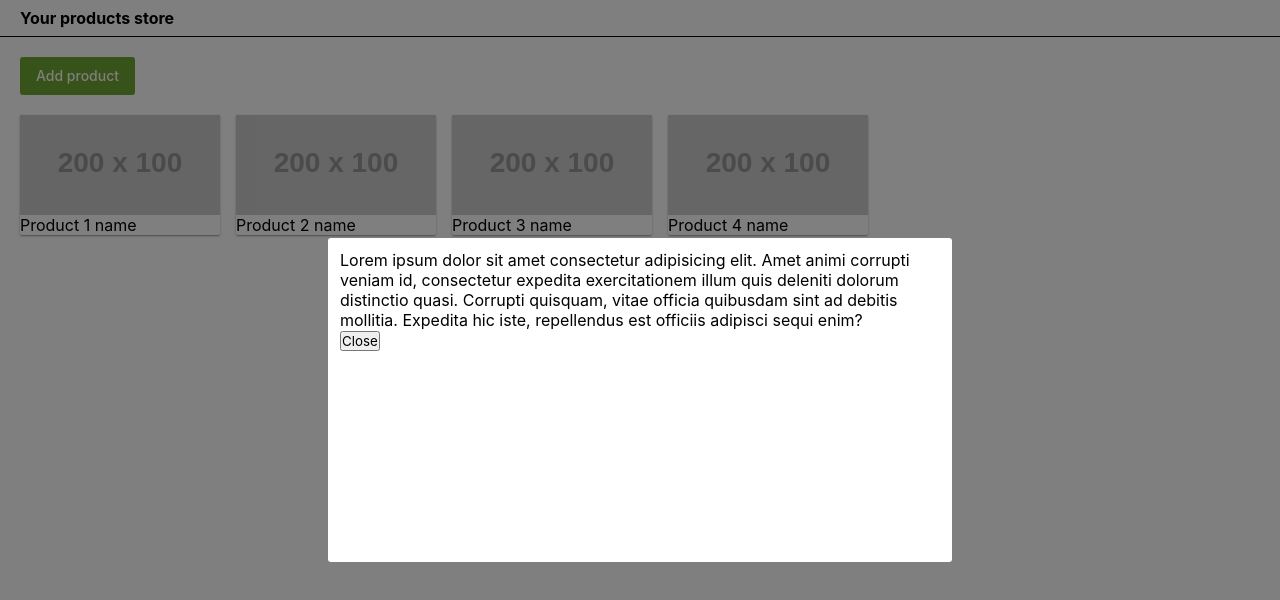
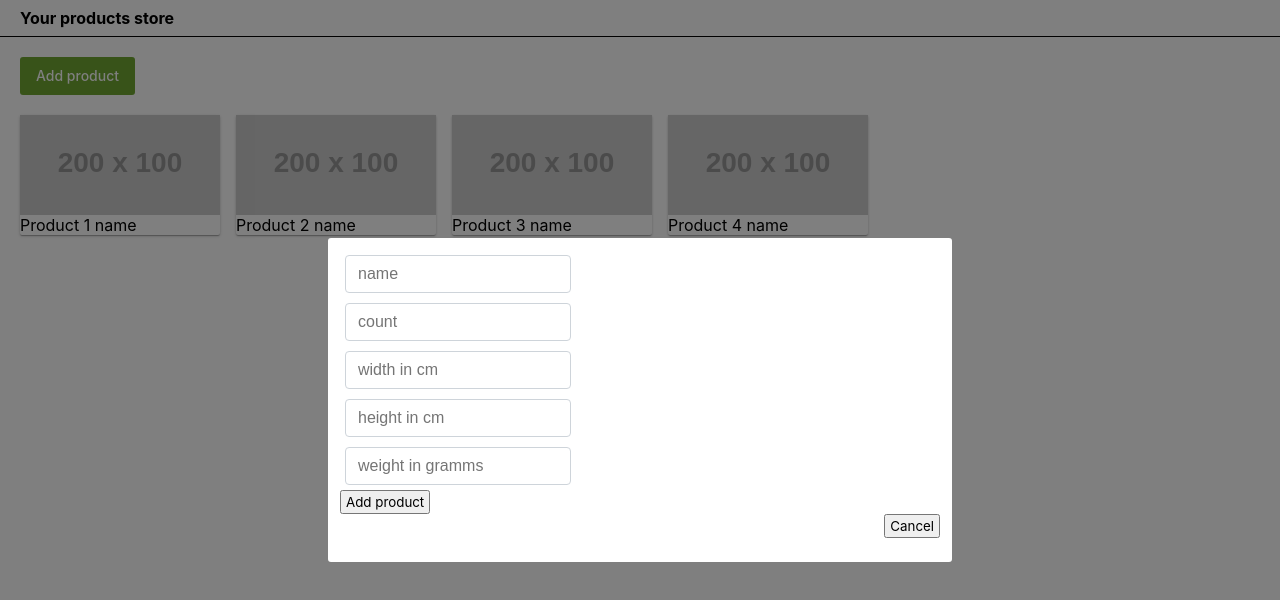
Before and after one commit to YuriiKhomik/test-products-store, a React app: page / in a window 1280 px wide. Both pictures are taken after a click on the button "Add product". Built offline with nearby package versions, Linux system fonts and the light colour scheme; data requests are answered from the project's data file; placeholder pictures from the web are drawn by us.

Commit message:
added modal window

```diff
--- a/package.json
+++ b/package.json
@@ -8,13 +8,16 @@
     "@testing-library/react": "^13.4.0",
     "@testing-library/user-event": "^13.5.0",
     "axios": "^1.3.5",
+    "formik": "^2.2.9",
     "react": "^18.2.0",
     "react-dom": "^18.2.0",
     "react-redux": "^8.0.5",
     "react-router-dom": "^6.10.0",
     "react-scripts": "5.0.1",
     "styled-components": "^5.3.9",
-    "web-vitals": "^2.1.4"
+    "styled-system": "^5.1.5",
+    "web-vitals": "^2.1.4",
+    "yup": "^1.1.0"
   },
   "scripts": {
     "start": "react-scripts start",
--- /dev/null
+++ b/src/components/AddProductForm/AddProductForm.jsx
@@ -0,0 +1,94 @@
+import { Formik, Form, Field, ErrorMessage } from "formik";
+import * as yup from "yup";
+import { Box } from "components/Box";
+import { Input } from "./AddProductForm.styled";
+
+// const schema = yup.object().shape({
+//   name: yup.string().required("please, type product name"),
+//   count: yup.number().required(),
+//   width: yup.number().required(),
+//   height: yup.number().required(),
+//   weight: yup.number().required(),
+// });
+
+const initialValues = {
+  name: "",
+  count: "",
+  width: "",
+  height: "",
+  weight: "",
+};
+
+export const AddProductForm = () => {
+  const handleSubmit = (values, { resetForm }) => {
+    console.log(values);
+    resetForm();
+  };
+  return (
+    <Formik initialValues={initialValues} onSubmit={handleSubmit}>
+      <Form autoComplete="off">
+        <Box display="flex" flexDirection="column">
+          <label htmlFor="name">
+            <Input
+              type="text"
+              name="name"
+              placeholder="name"
+              title="Enter name of the product"
+              required
+            />
+            <ErrorMessage name="name" />
+          </label>
+          <label htmlFor="count">
+            <Input
+              type="number"
+              min="0.1"
+              name="count"
+              placeholder="count"
+              pattern="[1-9]+"
+              title="Here you have to enter count of product"
+              required
+            />
+            <ErrorMessage name="count" />
+          </label>
+          <label htmlFor="width">
+            <Input
+              type="number"
+              min="0.1"
+              name="width"
+              placeholder="width in cm"
+              pattern="[0-9]+"
+              title="Enter width of product in cm"
+              required
+            />
+            <ErrorMessage name="width" />
+          </label>
+          <label htmlFor="height">
+            <Input
+              type="number"
+              min="0.1"
+              name="height"
+              placeholder="height in cm"
+              pattern="[0-9]+"
+              title="Enter height of product in cm"
+              required
+            />
+            <ErrorMessage name="height" />
+          </label>
+          <label htmlFor="weight">
+            <Input
+              type="number"
+              min="0.1"
+              name="weight"
+              placeholder="weight in gramms"
+              pattern="[0-9]+"
+              title="Enter weight of product in gramms"
+              required
+            />
+            <ErrorMessage name="weight" />
+          </label>
+          <button type="submit">Add product</button>
+        </Box>
+      </Form>
+    </Formik>
+  );
+};
--- /dev/null
+++ b/src/components/AddProductForm/AddProductForm.styled.jsx
@@ -0,0 +1,18 @@
+import styled from "styled-components";
+import { Formik, Form, Field, ErrorMessage } from "formik";
+
+export const Input = styled(Field)`
+  padding: 6px 12px;
+  margin: 5px;
+  max-width: 200px;
+  font-size: 16px;
+  font-weight: 400;
+  line-height: 1.5;
+  color: #212529;
+  background-color: #fff;
+  background-clip: padding-box;
+  border: 1px solid #ced4da;
+  appearance: none;
+  border-radius: 4px;
+  transition: border-color 0.15s ease-in-out, box-shadow 0.15s ease-in-out;
+`;
--- /dev/null
+++ b/src/components/AddProductForm/index.js
@@ -0,0 +1 @@
+export * from "./AddProductForm.jsx";
--- /dev/null
+++ b/src/components/Box/Box.jsx
@@ -0,0 +1,11 @@
+import styled from "styled-components";
+import { space, layout, color, flexbox, border, position } from "styled-system";
+
+export const Box = styled("div")(
+  space,
+  layout,
+  color,
+  flexbox,
+  border,
+  position
+);
--- /dev/null
+++ b/src/components/Box/index.js
@@ -0,0 +1 @@
+export * from "./Box.jsx";
--- a/src/components/Modal/Modal.jsx
+++ b/src/components/Modal/Modal.jsx
@@ -5,12 +5,6 @@ import { ModalBackDrop, ModalContent } from "./Modal.styled";
 const modalRoot = document.querySelector("#modal-root");
 
 export const Modal = ({ onClose, children }) => {
-  const handleKeyDown = (e) => {
-    if (e.code === "Escape") {
-      onClose();
-    }
-  };
-
   const handleBackdropClick = (e) => {
     if (e.currentTarget === e.target) {
       onClose();
@@ -18,12 +12,17 @@ export const Modal = ({ onClose, children }) => {
   };
 
   useEffect(() => {
+    const handleKeyDown = (e) => {
+      if (e.code === "Escape") {
+        onClose();
+      }
+    };
     window.addEventListener("keydown", handleKeyDown);
 
     return () => {
       window.removeEventListener("keydown", handleKeyDown);
     };
-  }, [handleKeyDown]);
+  }, [onClose]);
 
   return createPortal(
     <ModalBackDrop onClick={handleBackdropClick}>
--- a/src/components/ProductListItem/ProductListItem.jsx
+++ b/src/components/ProductListItem/ProductListItem.jsx
@@ -1,8 +1,9 @@
+import { useEffect } from "react";
 import { useParams } from "react-router-dom";
 import { useDispatch, useSelector } from "react-redux";
 import { selectProduct } from "redux/products/productsSelectors";
 import { fetchProductById } from "redux/products/productsOperations";
-import { useEffect } from "react";
+import { Box } from "components/Box";
 
 export const Product = () => {
   const { productId } = useParams();
@@ -22,12 +23,12 @@ export const Product = () => {
   } = product;
 
   return (
-    <div style={{ padding: "20px" }}>
+    <Box p="20px">
       <ul>
         <li>name: {name}</li>
         <li>count: {count}</li>
         <li>weight: {weight}</li>
       </ul>
-    </div>
+    </Box>
   );
 };
--- a/src/index.css
+++ b/src/index.css
@@ -42,8 +42,10 @@ address {
 
 button {
   font-family: inherit;
-  padding: 0;
+  padding: 2px 4px;
   margin: 0;
+  width: fit-content;
+  cursor: pointer;
 }
 
 img {
--- a/src/pages/Home.jsx
+++ b/src/pages/Home.jsx
@@ -2,6 +2,8 @@ import { useState } from "react";
 import { ProductsList } from "components/ProductsList";
 import { StyledButton } from "components/Buttons";
 import { Modal } from "components/Modal";
+import { AddProductForm } from "components/AddProductForm";
+import { Box } from "components/Box";
 
 export const Home = () => {
   const [showModal, setShowModal] = useState(false);
@@ -11,25 +13,21 @@ export const Home = () => {
   };
 
   return (
-    <div style={{ padding: "20px" }}>
+    <Box p="20px">
       <StyledButton type="button" onClick={toggleModal}>
         Add product
       </StyledButton>
       <ProductsList />
       {showModal && (
         <Modal onClose={toggleModal}>
-          <p>
-            Lorem ipsum dolor sit amet consectetur adipisicing elit. Amet animi
-            corrupti veniam id, consectetur expedita exercitationem illum quis
-            deleniti dolorum distinctio quasi. Corrupti quisquam, vitae officia
-            quibusdam sint ad debitis mollitia. Expedita hic iste, repellendus
-            est officiis adipisci sequi enim?
-          </p>
-          <button type="button" onClick={toggleModal}>
-            Close
-          </button>
+          <AddProductForm />
+          <Box display="flex" justifyContent="end">
+            <button type="button" onClick={toggleModal}>
+              Cancel
+            </button>
+          </Box>
         </Modal>
       )}
-    </div>
+    </Box>
   );
 };
```
Also changed, not shown: 1 other file.
